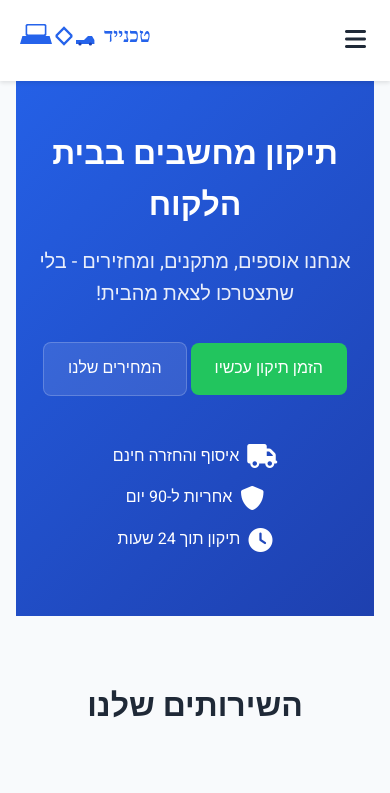
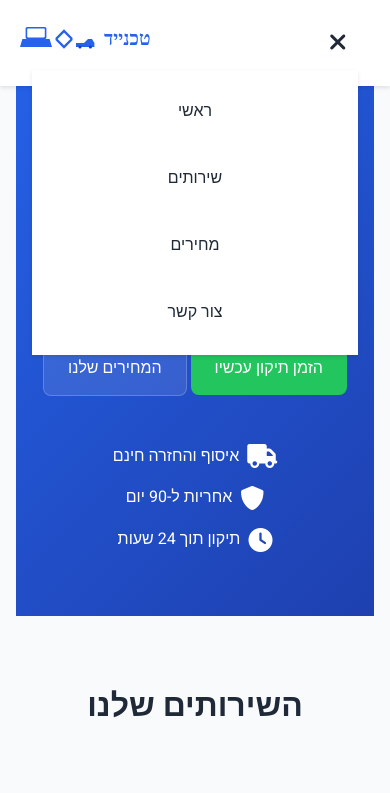
Before and after one commit to yairpatch/computer-repair-website, a plain HTML site: page index.html in a window 390 px wide. Both pictures are taken after a click on the button 355 px from the left and 40 px from the top of the page. Shown: the top 793 px of the page. Drawn offline with Linux system fonts and the light colour scheme.

Commit message:
Fixed mobile menu functionality with smooth animations

```diff
--- a/script.js
+++ b/script.js
@@ -1,4 +1,33 @@
 document.addEventListener('DOMContentLoaded', () => {
+    // Mobile Menu Toggle
+    const menuToggle = document.querySelector('.menu-toggle');
+    const navLinks = document.querySelector('.nav-links');
+
+    menuToggle.addEventListener('click', () => {
+        navLinks.classList.toggle('active');
+        const isOpen = navLinks.classList.contains('active');
+        menuToggle.querySelector('i').classList.toggle('fa-bars', !isOpen);
+        menuToggle.querySelector('i').classList.toggle('fa-times', isOpen);
+    });
+
+    // Close menu when clicking outside
+    document.addEventListener('click', (e) => {
+        if (!e.target.closest('.mobile-menu') && !e.target.closest('.nav-links')) {
+            navLinks.classList.remove('active');
+            menuToggle.querySelector('i').classList.add('fa-bars');
+            menuToggle.querySelector('i').classList.remove('fa-times');
+        }
+    });
+
+    // Close menu when clicking on a link
+    navLinks.querySelectorAll('a').forEach(link => {
+        link.addEventListener('click', () => {
+            navLinks.classList.remove('active');
+            menuToggle.querySelector('i').classList.add('fa-bars');
+            menuToggle.querySelector('i').classList.remove('fa-times');
+        });
+    });
+
     // Form handling
     const contactForm = document.getElementById('contact-form');
 
--- a/styles.css
+++ b/styles.css
@@ -83,7 +83,12 @@ nav {
     font-size: 1.5rem;
     color: var(--text-color);
     cursor: pointer;
-    padding: 0.5rem;
+    padding: 0.8rem;
+    transition: var(--transition);
+}
+
+.menu-toggle:hover {
+    color: var(--primary-color);
 }
 
 /* Hero Section */
@@ -397,23 +402,42 @@ footer {
 @media (max-width: 768px) {
     .mobile-menu {
         display: block;
+        margin-right: 1rem;
     }
 
     .nav-links {
         display: none;
-        position: absolute;
-        top: 100%;
+        position: fixed;
+        top: 70px;
         right: 0;
         left: 0;
         background-color: var(--card-background);
         padding: 1rem;
         box-shadow: var(--shadow);
+        z-index: 1000;
+        opacity: 0;
+        transform: translateY(-10px);
+        transition: opacity 0.3s ease, transform 0.3s ease;
     }
 
     .nav-links.active {
         display: flex;
         flex-direction: column;
         gap: 1rem;
+        opacity: 1;
+        transform: translateY(0);
+    }
+
+    .nav-links a {
+        padding: 0.8rem;
+        display: block;
+        text-align: center;
+        border-radius: 0.5rem;
+        transition: background-color 0.3s ease;
+    }
+
+    .nav-links a:hover {
+        background-color: var(--background-color);
     }
 
     .hero h1 {
```
